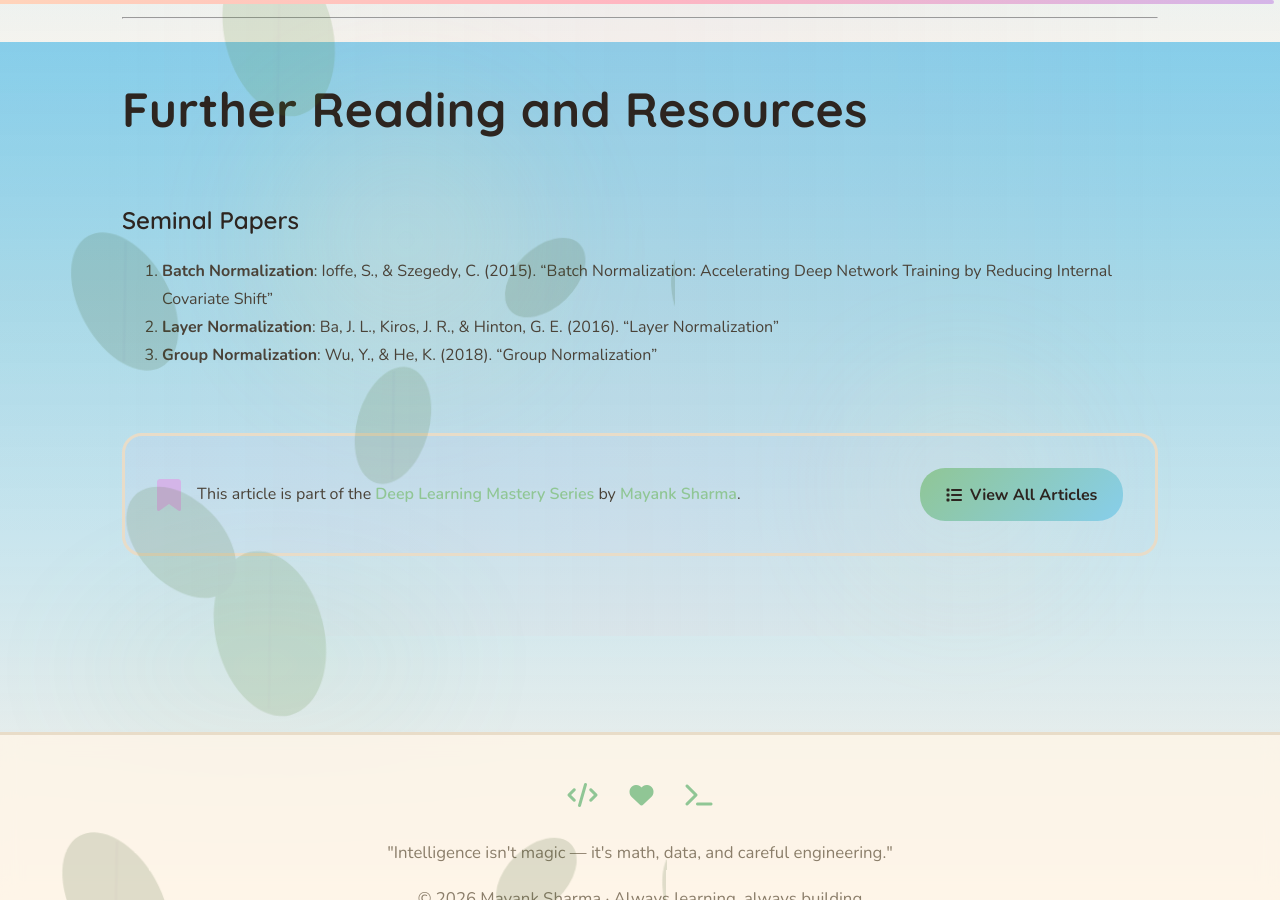
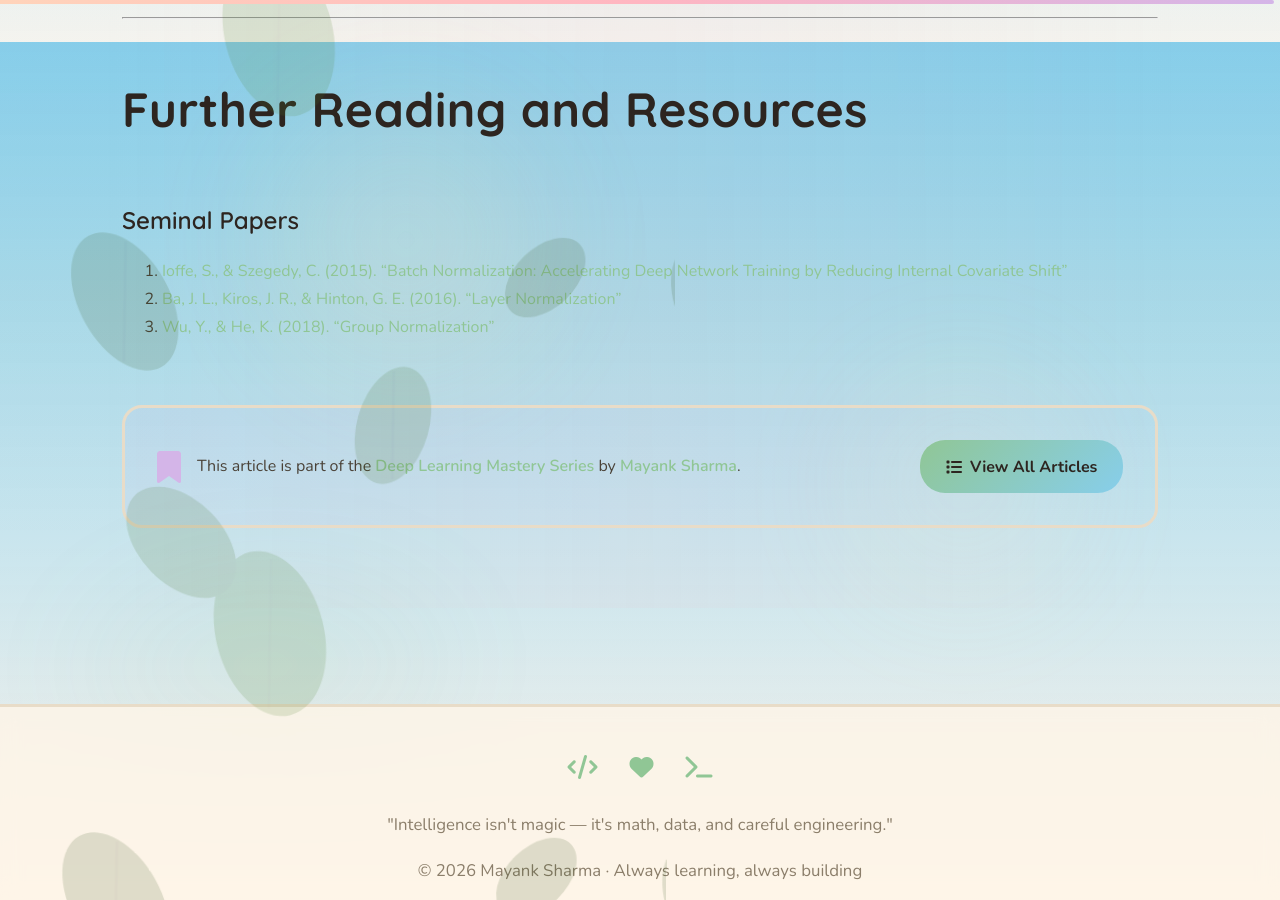
Before and after one commit to mayank1101/mayank1101.github.io, a Jekyll site: the page built from _posts/2026-01-06-normalization.md, in a window 1280 px wide and 900 px high, scrolled down 16158 px. Built offline with Jekyll 4.4.1, drawn with Linux system fonts in a browser that asks for light colours.

Commit message:
added reference papers

```diff
--- a/_posts/2026-01-06-normalization.md
+++ b/_posts/2026-01-06-normalization.md
@@ -554,6 +554,7 @@ The journey from simple feedforward networks to today's massive Transformer mode
 ## Further Reading and Resources
 
 ### Seminal Papers
-1. **Batch Normalization**: Ioffe, S., & Szegedy, C. (2015). "Batch Normalization: Accelerating Deep Network Training by Reducing Internal Covariate Shift"
-2. **Layer Normalization**: Ba, J. L., Kiros, J. R., & Hinton, G. E. (2016). "Layer Normalization"
-3. **Group Normalization**: Wu, Y., & He, K. (2018). "Group Normalization"
+
+1. [Ioffe, S., & Szegedy, C. (2015). "Batch Normalization: Accelerating Deep Network Training by Reducing Internal Covariate Shift"](https://arxiv.org/pdf/1502.03167)
+2. [Ba, J. L., Kiros, J. R., & Hinton, G. E. (2016). "Layer Normalization"](https://arxiv.org/pdf/1607.06450)
+3. [Wu, Y., & He, K. (2018). "Group Normalization"](https://arxiv.org/pdf/1803.08494)
```
